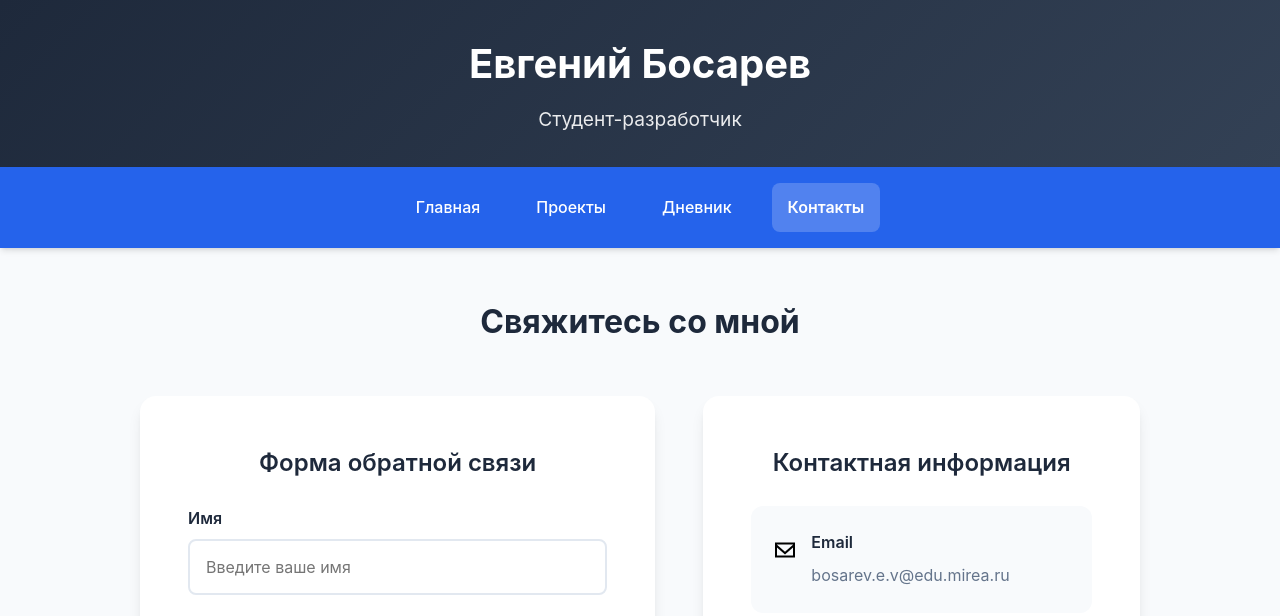
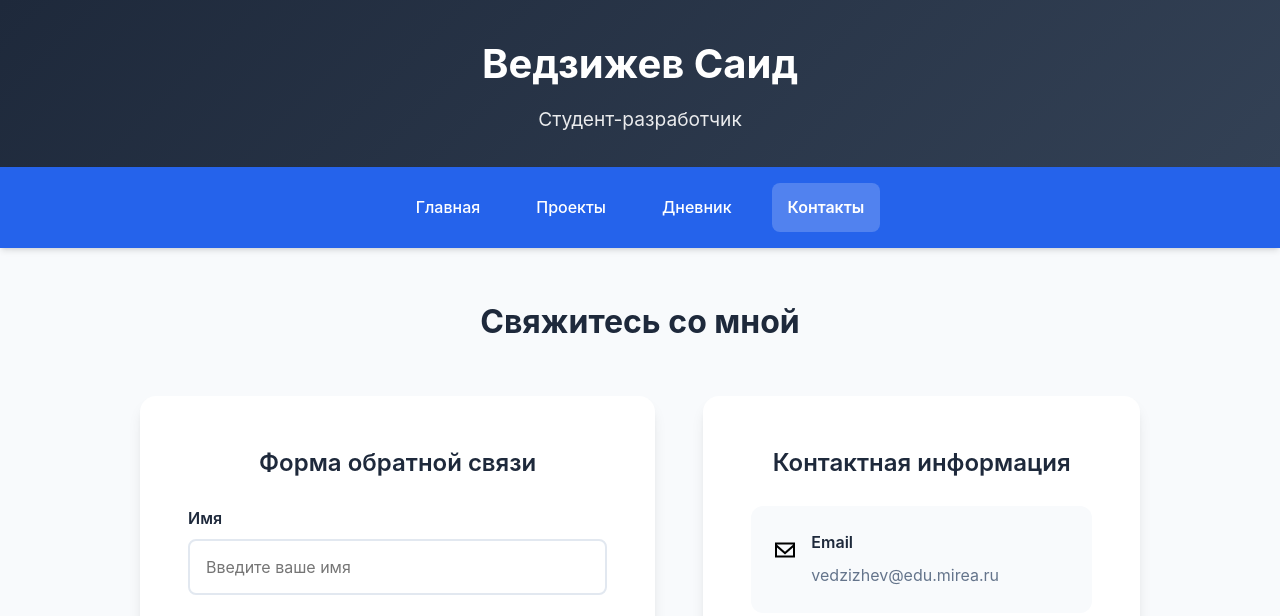
Before and after one commit to jackinevesuele/Kontrolnaya3, a plain HTML site: page pages/contacts.html in a window 1280 px wide. Shown: the top 616 px of the page. Drawn offline with Linux system fonts and the light colour scheme.

Commit message:
Update contacts.html

```diff
--- a/pages/contacts.html
+++ b/pages/contacts.html
@@ -12,7 +12,7 @@
         <header class="header">
             <div class="container">
                 <div class="header__content">
-                    <h1 class="header__title">Евгений Босарев</h1>
+                    <h1 class="header__title">Ведзижев Саид</h1>
                     <p class="header__subtitle">Студент-разработчик</p>
                 </div>
             </div>
@@ -84,7 +84,7 @@
                                     </div>
                                     <div class="contact-item__content">
                                         <h4 class="contact-item__title">Email</h4>
-                                        <p class="contact-item__value">bosarev.e.v@edu.mirea.ru</p>
+                                        <p class="contact-item__value">vedzizhev@edu.mirea.ru</p>
                                     </div>
                                 </div>
 
```
